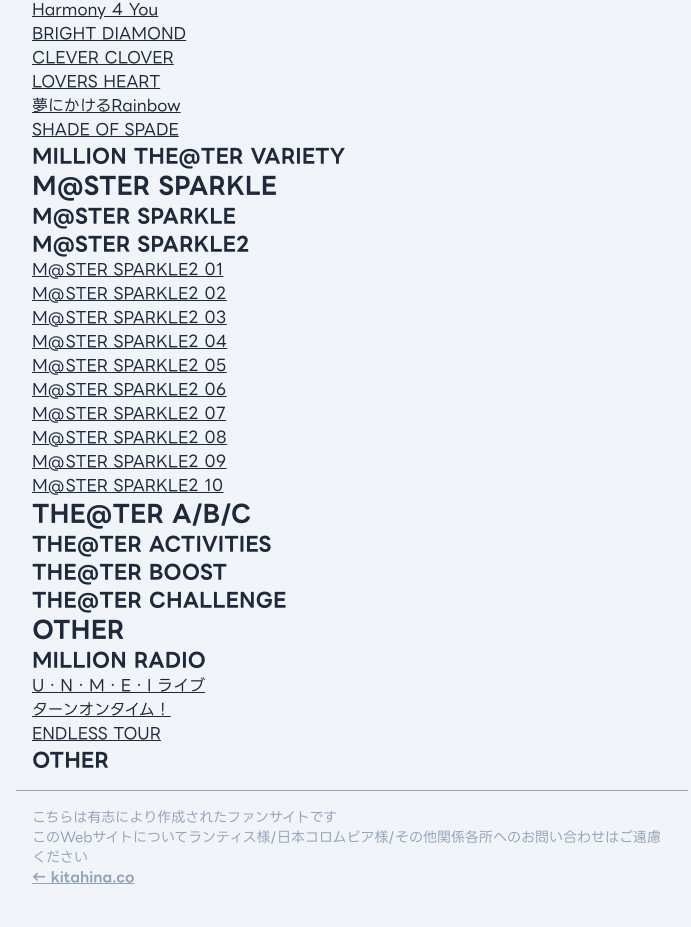
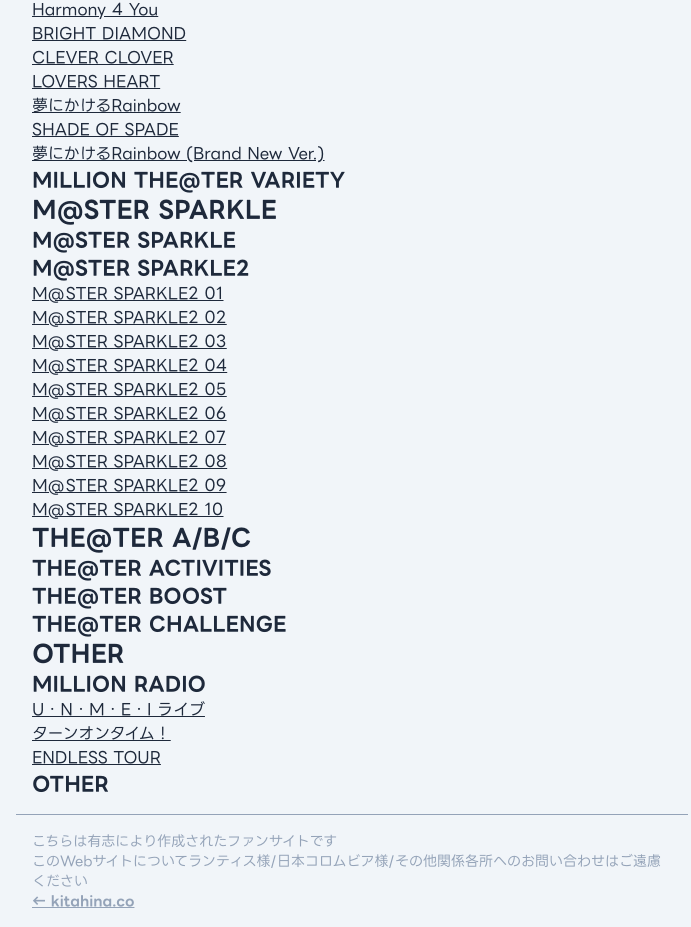
Before and after one commit to lonsagisawa/stream.kitahina.co, a Next.js app: page /millionlive in a window 1280 px wide. Shown: the part 1950-2877 px from the top of the page, without its empty margins (288-979 px from the left). Before the commit the page ends 2853 px from the top, so only its background shows below. Built offline with nearby package versions, Linux system fonts and the light colour scheme.

Commit message:
ML: 夢にかけるRainbow (Brand New Ver.)

```diff
--- a/pages/millionlive.tsx
+++ b/pages/millionlive.tsx
@@ -548,6 +548,14 @@
             SHADE OF SPADE
           </Link>
         </li>
+        <li>
+          <Link
+            href="/album/yume_ni_kakeru_rainbow"
+            className="underline hover:text-yellow-500 transition"
+          >
+            夢にかけるRainbow (Brand New Ver.)
+          </Link>
+        </li>
       </ul>
       <h2 className="text-xl font-bold">MILLION THE@TER VARIETY</h2>
 
```
